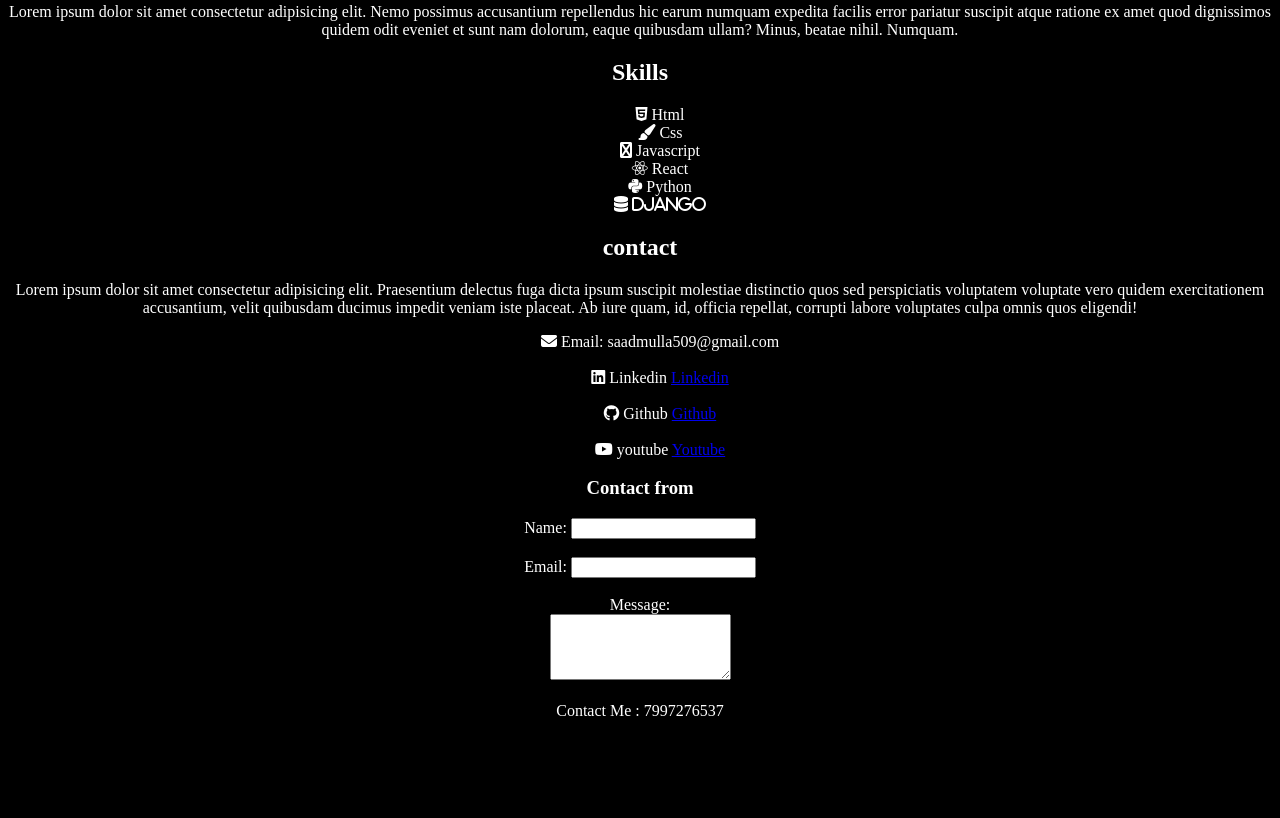
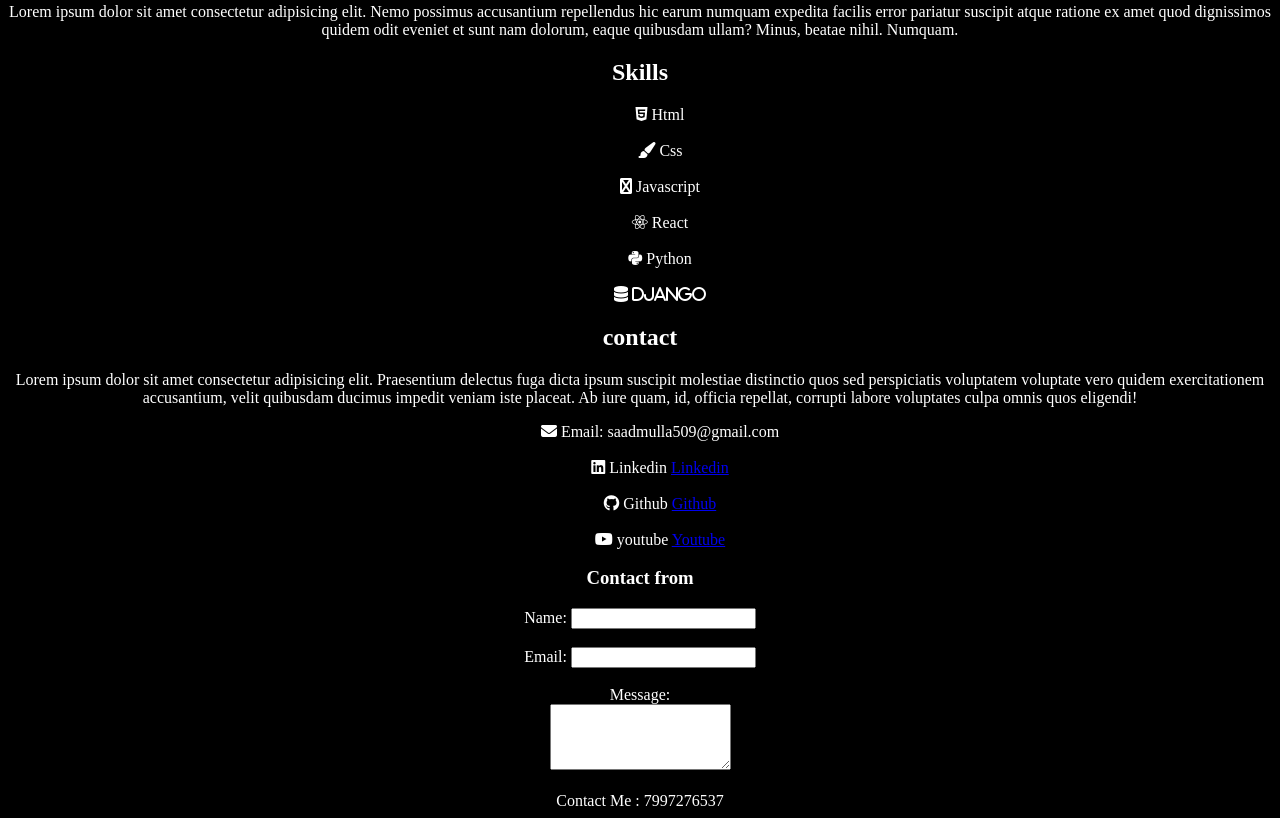
Before and after one commit to Raffansaad/mullasaad, a plain HTML site: page index.html in a window 1280 px wide. Shown: the part 1376-2194 px from the top of the page. Before the commit the page ends 2104 px from the top, so only its background shows below. Drawn offline with Linux system fonts and the light colour scheme.

Commit message:
Update index.html

```diff
--- a/index.html
+++ b/index.html
@@ -62,11 +62,11 @@
     <section style="text-align: center">
         <h2>Skills</h2>
         <ul style="list-style: none">
-            <li><i class="fa-brands fa-html5"></i> Html</li>
-            <li><i class="fas fa-paint-brush"></i> Css</li>
-            <li><i class="fas fa-js"></i> Javascript</li>
-            <li><i class="fab fa-react"></i> React</li>
-            <li><i class="fab fa-python"></i> Python</li>
+            <li><i class="fa-brands fa-html5"></i> Html</li> <br/>
+            <li><i class="fas fa-paint-brush"></i> Css</li> <br/>
+            <li><i class="fas fa-js"></i> Javascript</li> <br/>
+            <li><i class="fab fa-react"></i> React</li> <br/>
+            <li><i class="fab fa-python"></i> Python</li> <br/>
             <i class="fas fa-database"> Django</i>
         </ul>
     </section>
```
